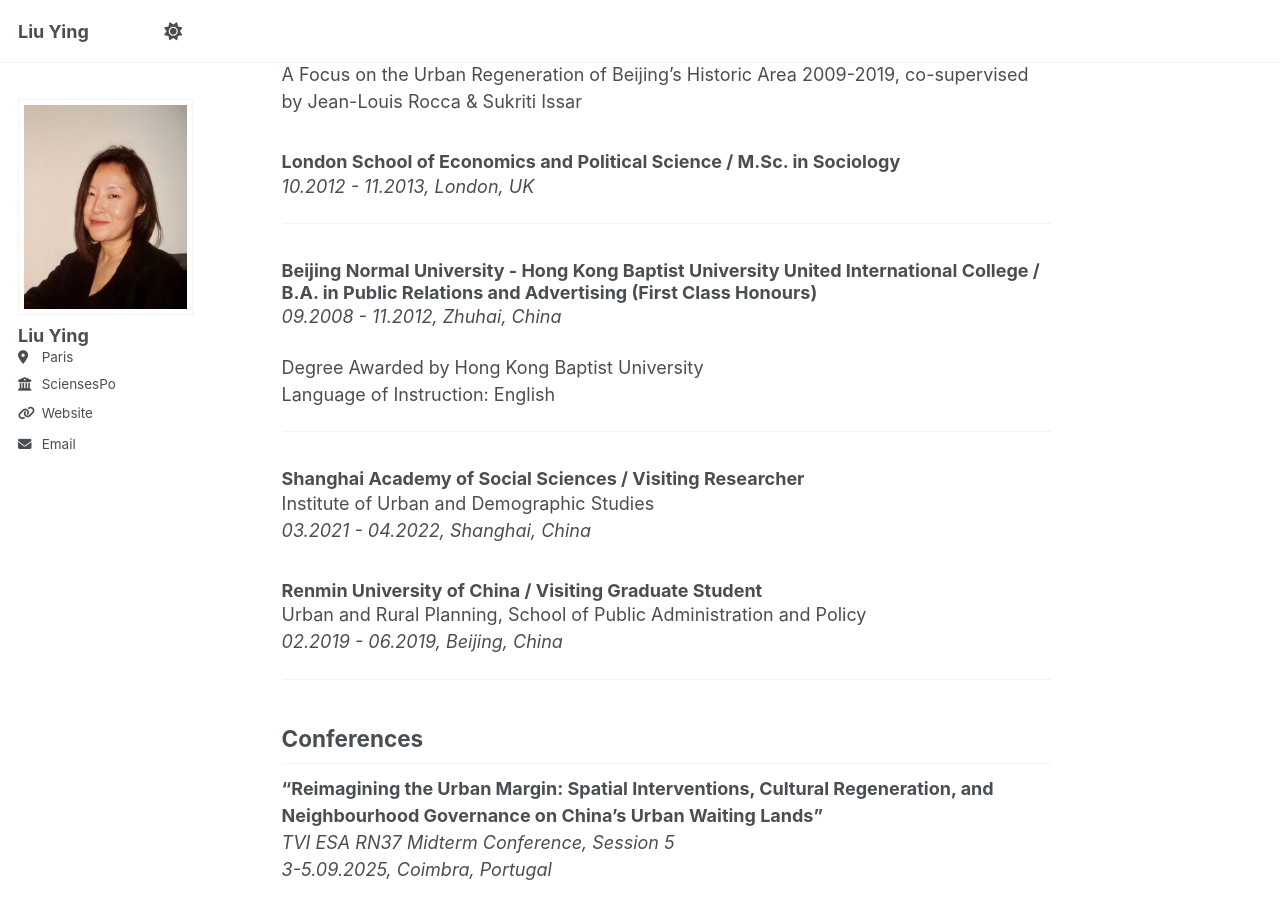
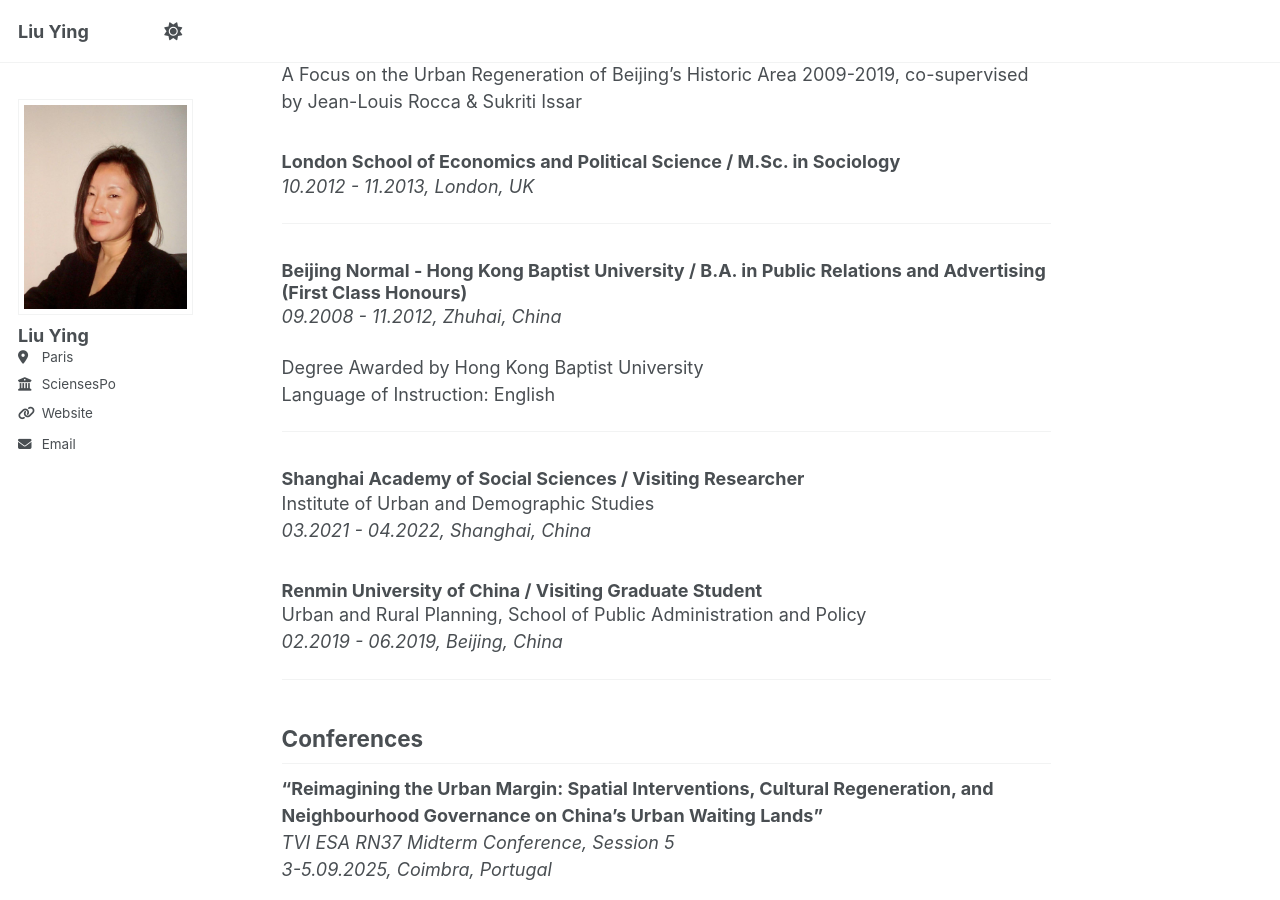
Before and after one commit to realdameiniu/realdameiniu.github.io, a Jekyll site: the page built from _pages/about.md, in a window 1280 px wide and 900 px high, scrolled down 596 px. Built offline with Jekyll 4.4.1, drawn with Linux system fonts in a browser that asks for light colours; a script that is not in the unit is left out.

Commit message:
Update about.md

```diff
--- a/_pages/about.md
+++ b/_pages/about.md
@@ -32,7 +32,7 @@ Department of Sociology and Social Research
 
 ---
 
-### Beijing Normal University - Hong Kong Baptist University United International College / B.A. in Public Relations and Advertising (First Class Honours)
+### Beijing Normal - Hong Kong Baptist University / B.A. in Public Relations and Advertising (First Class Honours)
 *09.2008 - 11.2012, Zhuhai, China*
 
 Degree Awarded by Hong Kong Baptist University
```
